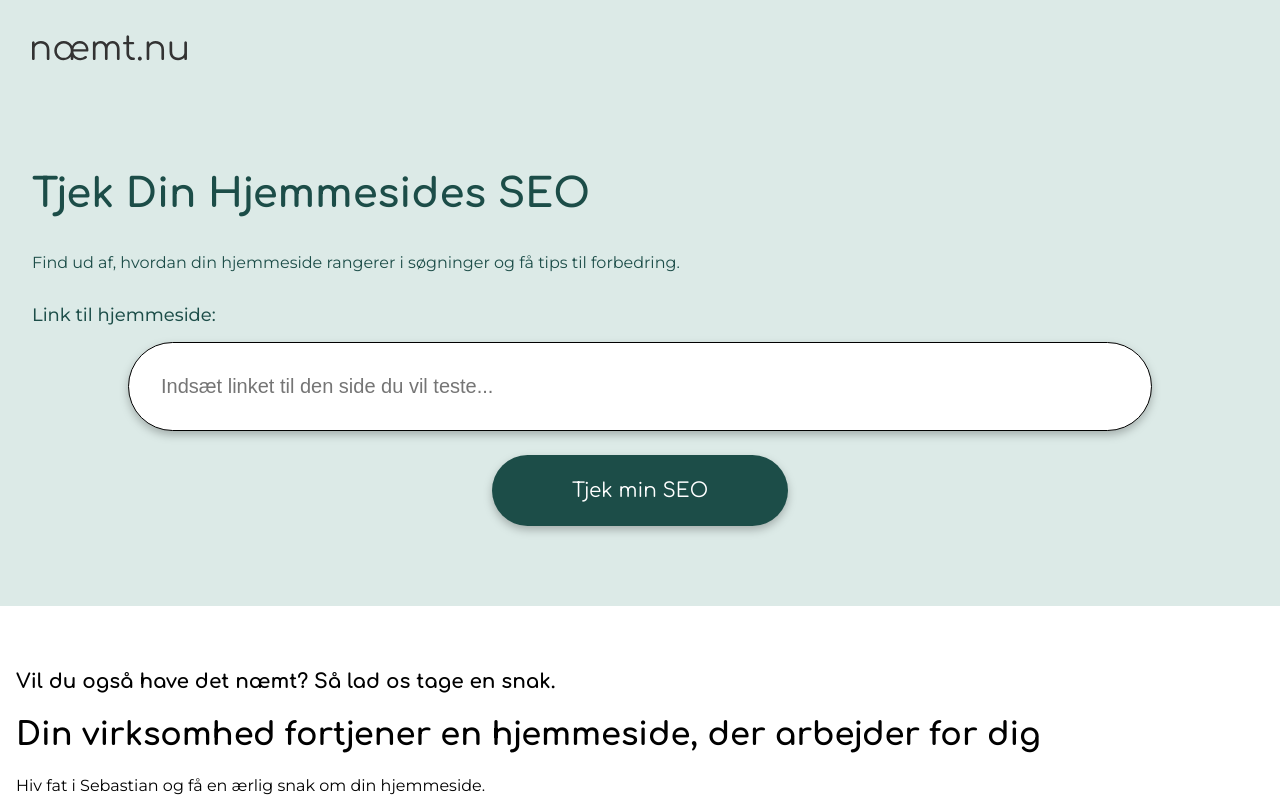
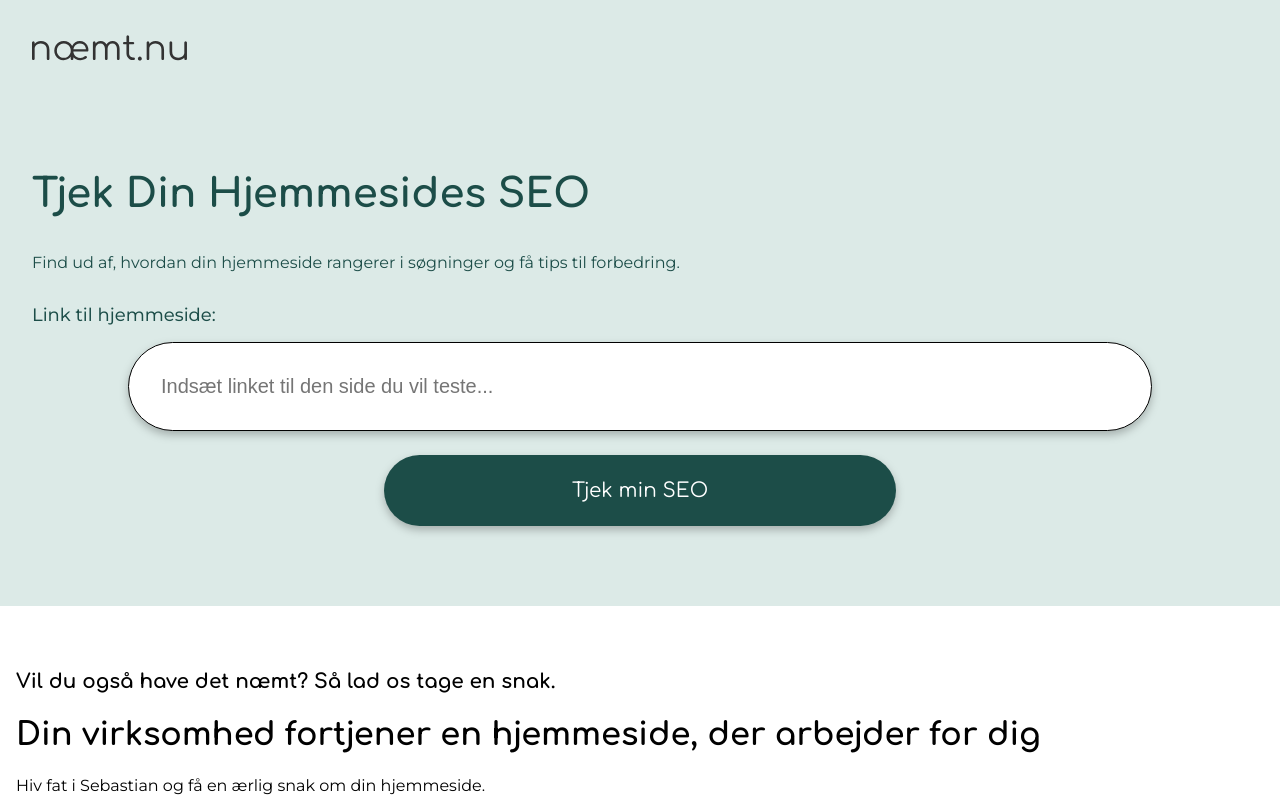
Before and after one commit to SofiePedersen/naemtnu, a Vue app: page / in a window 1280 px wide. Shown: the top 800 px of the page. Built offline with nearby package versions, Linux system fonts and the light colour scheme; no server answers.

Commit message:
Update HeroSection.vue

```diff
--- a/src/components/HeroSection.vue
+++ b/src/components/HeroSection.vue
@@ -98,8 +98,7 @@ input {
 }
 
 button {
-    padding-left: 5rem;
-    padding-right: 5rem;
+    width: 40%;
     padding-top: 1.5rem;
     padding-bottom: 1.5rem;
     background-color: $color-kelp-green;
```
